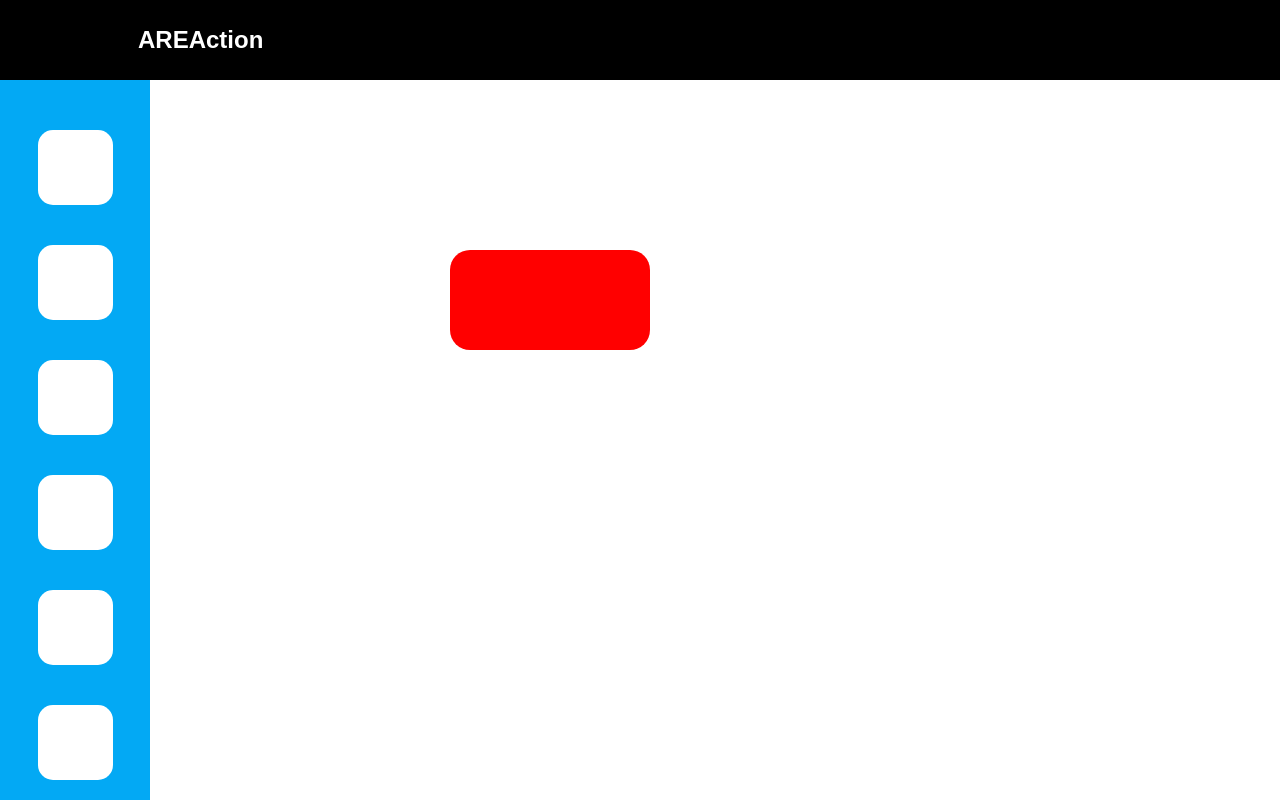
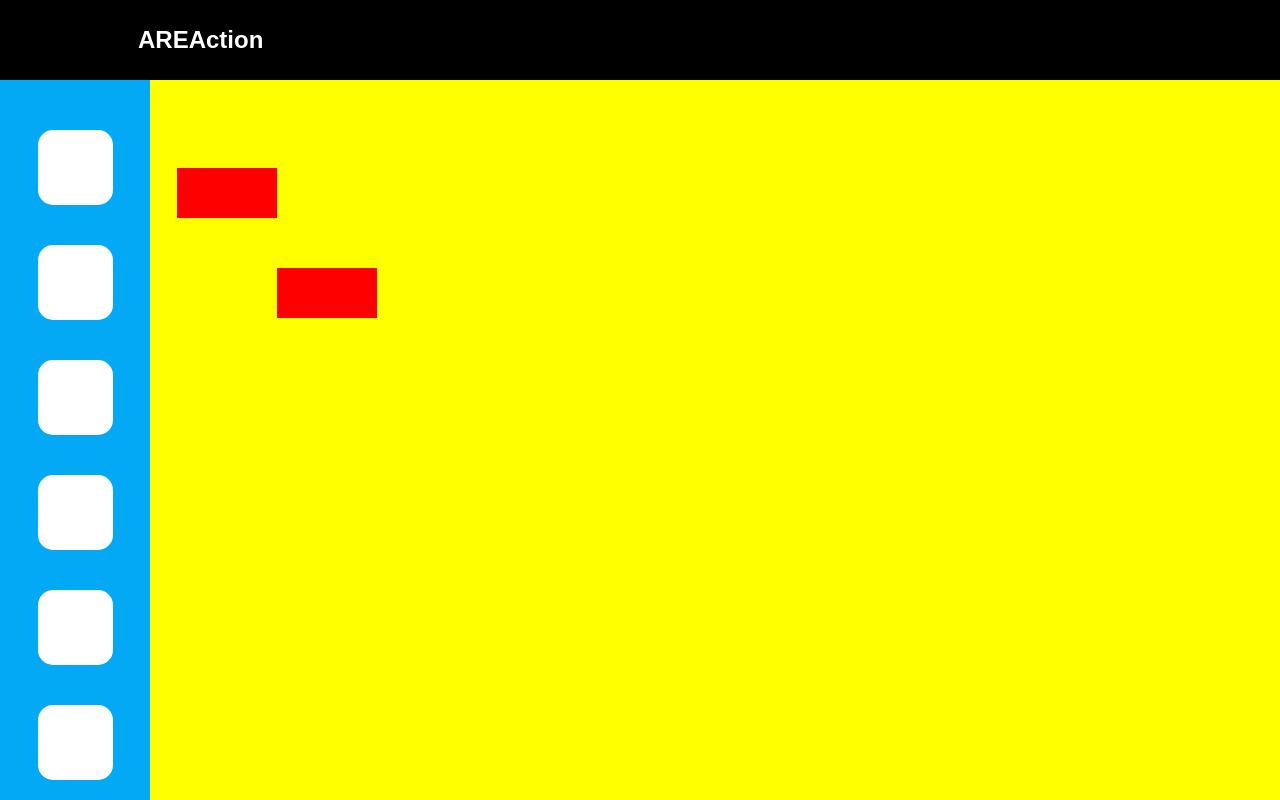
Before and after one commit to VictorHarri-Chal/AREA, a React (Create React App) app in the folder area/: page /dashboard in a window 1280 px wide. Built offline with nearby package versions, Linux system fonts and the light colour scheme; some icons are missing.

Commit message:
[ADD] Canva to move rectangles fast

```diff
--- a/area/src/components/DragableRectangle/index.js
+++ /dev/null
@@ -1,45 +0,0 @@
-import React, { useState } from 'react';
-import { DragableRectangleContainer , RectangleContainer } from './DragableRectElements';
-
-const DragableRectangle = () => {
-  const [rectanglePosition, setRectanglePosition] = useState({ x: 450, y: 250 });
-  const [isDragging, setIsDragging] = useState(false);
-  const [initialMousePosition, setInitialMousePosition] = useState({ x: 0, y: 0 });
-
-  const handleMouseDown = (event) => {
-    setInitialMousePosition({ x: event.clientX, y: event.clientY });
-    setIsDragging(true);
-  };
-
-  const handleMouseUp = () => {
-    setIsDragging(false);
-  };
-
-  const handleMouseMove = (event) => {
-    if (!isDragging) {
-      return;
-    }
-    const { x, y } = rectanglePosition;
-    const deltaX = event.clientX - initialMousePosition.x;
-    const deltaY = event.clientY - initialMousePosition.y;
-    setRectanglePosition({ x: x + deltaX, y: y + deltaY });
-    setInitialMousePosition({ x: event.clientX, y: event.clientY });
-  };
-
-  return (
-    <DragableRectangleContainer
-      onMouseDown={handleMouseDown}
-      onMouseUp={handleMouseUp}
-      onMouseMove={handleMouseMove}
-    >
-      <RectangleContainer
-          style={{
-            left: rectanglePosition.x,
-            top: rectanglePosition.y,
-          }}
-        />
-    </DragableRectangleContainer>
-  );
-};
-
-export default DragableRectangle;
--- a/area/src/components/DragableRectangle/DragableRectElements.js
+++ b/area/src/components/Playground/PlaygroundElements.js
@@ -3,12 +3,12 @@ import styled from 'styled-components';
 export const DragableRectangleContainer = styled.div`
   width: 100%;
   height: 100%;
-  position: relative;
+  position: absolute;
 `;
 
 export const RectangleContainer = styled.div`
-  width: 200px;
-  height: 100px;
+  width: 10%;
+  height: 8%;
   background: red;
   position: absolute;
   border-radius: 20px
--- /dev/null
+++ b/area/src/components/Playground/index.js
@@ -0,0 +1,93 @@
+import React, { useRef, useEffect } from 'react';
+
+function Playground() {
+  const canvas = useRef();
+  let ctx = null;
+  const boxes = [
+    { x: 200, y: 220, w: 100, h: 50 },
+    { x: 100, y: 120, w: 100, h: 50 }
+  ]
+  let isDown = false;
+  let dragTarget = null;
+  let startX = null;
+  let startY = null;
+
+  useEffect(() => {
+    const canvasEle = canvas.current;
+    canvasEle.width = window.innerWidth - (window.innerWidth*6/100);
+    canvasEle.height = window.innerHeight - (window.innerHeight*6/100);
+
+    ctx = canvasEle.getContext("2d");
+  }, []);
+
+  useEffect(() => {
+    draw();
+  }, []);
+
+  const draw = () => {
+    ctx.clearRect(0, 0, canvas.current.clientWidth, canvas.current.clientHeight);
+    boxes.map(info => drawFillRect(info));
+  }
+
+  const drawFillRect = (info, style = {}) => {
+    const { x, y, w, h } = info;
+    const { backgroundColor = 'red' } = style;
+
+    ctx.beginPath();
+    ctx.fillStyle = backgroundColor;
+    ctx.fillRect(x, y, w, h);
+  }
+
+  const hitBox = (x, y) => {
+    let isTarget = null;
+    for (let i = 0; i < boxes.length; i++) {
+      const box = boxes[i];
+      if (x >= box.x && x <= box.x + box.w && y >= box.y && y <= box.y + box.h) {
+        dragTarget = box;
+        isTarget = true;
+        break;
+      }
+    }
+    return isTarget;
+  }
+
+  const handleMouseDown = e => {
+    startX = parseInt(e.nativeEvent.offsetX - canvas.current.clientLeft);
+    startY = parseInt(e.nativeEvent.offsetY - canvas.current.clientTop);
+    isDown = hitBox(startX, startY);
+  }
+  const handleMouseMove = e => {
+    if (!isDown) return;
+
+    const mouseX = parseInt(e.nativeEvent.offsetX - canvas.current.clientLeft);
+    const mouseY = parseInt(e.nativeEvent.offsetY - canvas.current.clientTop);
+    const dx = mouseX - startX;
+    const dy = mouseY - startY;
+    startX = mouseX;
+    startY = mouseY;
+    dragTarget.x += dx;
+    dragTarget.y += dy;
+    draw();
+  }
+  const handleMouseUp = e => {
+    dragTarget = null;
+    isDown = false;
+  }
+  const handleMouseOut = e => {
+    handleMouseUp(e);
+  }
+
+  return (
+    <div className="Playground">
+      <canvas
+        style={{backgroundColor: 'yellow', top: '6%', left: '6%', position: 'absolute'}}
+        onMouseDown={handleMouseDown}
+        onMouseMove={handleMouseMove}
+        onMouseUp={handleMouseUp}
+        onMouseOut={handleMouseOut}
+        ref={canvas}></canvas>
+    </div>
+  );
+}
+
+export default Playground;
--- a/area/src/pages/Dashboard/index.js
+++ b/area/src/pages/Dashboard/index.js
@@ -1,14 +1,15 @@
 import React, {useState} from 'react'
 import Navbar from '../../components/Navbar'
-import DragableRectangle from '../../components/DragableRectangle'
+import DragableRectangle from '../../components/Playground'
 import IconSidebarL from '../../components/IconSidebarL'
+import Playground from '../../components/Playground'
 
 const Dashboard = () => {
     return (
         <>
-            <DragableRectangle />
             <Navbar isOpen={false} isInDashboard={true}/>
             <IconSidebarL />
+            <Playground />
         </>
     )
 }
```
